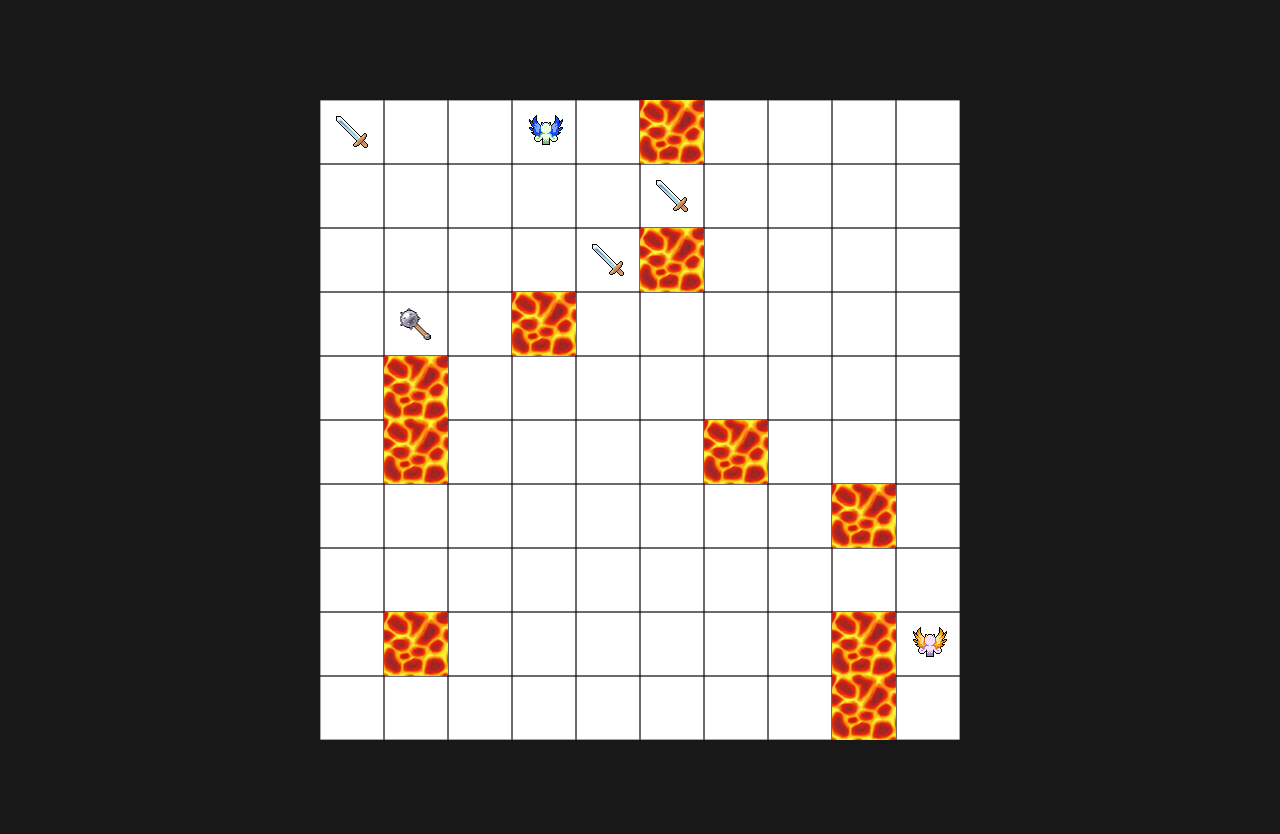
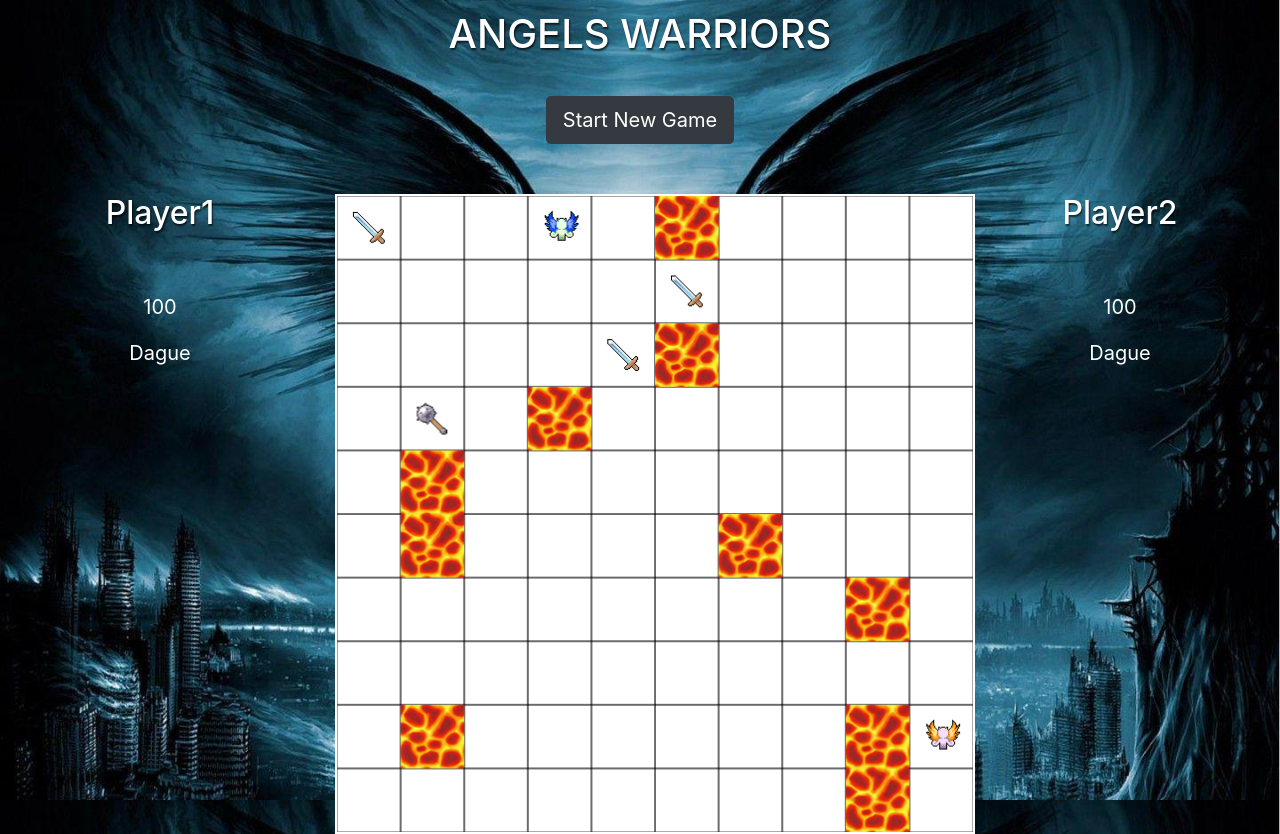
Before and after one commit to DesignGreg/Projet6-OpenClassRooms, a website: page index.html in a window 1280 px wide. Before the commit the page ends 800 px from the top, so only its background shows below. Drawn offline with nearby package versions, Linux system fonts and the light colour scheme.

Commit message:
début design

```diff
--- a/index.html
+++ b/index.html
@@ -8,14 +8,53 @@
     <meta name="viewport" content="width=device-width, initial-scale-1">
     <link rel="stylesheet" href="https://cdnjs.cloudflare.com/ajax/libs/animate.css/3.7.0/animate.css">
     <script src="https://code.jquery.com/jquery-3.3.1.js" integrity="sha256-2Kok7MbOyxpgUVvAk/HJ2jigOSYS2auK4Pfzbm7uH60=" crossorigin="anonymous"></script>
+    <link rel="stylesheet" href="https://maxcdn.bootstrapcdn.com/bootstrap/4.0.0/css/bootstrap.min.css" integrity="sha384-Gn5384xqQ1aoWXA+058RXPxPg6fy4IWvTNh0E263XmFcJlSAwiGgFAW/dAiS6JXm" crossorigin="anonymous">
+    <script src="https://code.jquery.com/jquery-3.2.1.slim.min.js" integrity="sha384-KJ3o2DKtIkvYIK3UENzmM7KCkRr/rE9/Qpg6aAZGJwFDMVNA/GpGFF93hXpG5KkN" crossorigin="anonymous"></script>
+    <script src="https://cdnjs.cloudflare.com/ajax/libs/popper.js/1.12.9/umd/popper.min.js" integrity="sha384-ApNbgh9B+Y1QKtv3Rn7W3mgPxhU9K/ScQsAP7hUibX39j7fakFPskvXusvfa0b4Q" crossorigin="anonymous"></script>
+    <script src="https://maxcdn.bootstrapcdn.com/bootstrap/4.0.0/js/bootstrap.min.js" integrity="sha384-JZR6Spejh4U02d8jOt6vLEHfe/JQGiRRSQQxSfFWpi1MquVdAyjUar5+76PVCmYl" crossorigin="anonymous"></script>
     <link rel="stylesheet" href="./styles/style.css">
 
     <title>Angels Warriors</title>
 </head>
 
 <body>
+    <div class="container-fluid">
+        <div class="row">
+            <div class="title col-12">
+                <div class="title-container">
+                    <h1 class="title-container--text text-center">ANGELS WARRIORS</h1>
+                </div>
+                <div class="title-container--button">
+                    <button type="button" class="button--start btn btn-dark btn-lg">Start New Game</button>
+                </div>
+            </div>
+        </div>
 
-        <canvas id="board" width="640" height="640"></canvas>
+        <div class="row">
+            <div class="canvas-side col-sm-2 col-md-3 col-lg-3 col-xl-3">
+
+                <!-- image à gauche titre -->
+
+                <h2 class="canvas-side--title">Player1</h2>
+
+                <p class="canvas-side--health">100</p>
+
+                <p class="canvas-side--weapon">Dague</p>
+            </div>
+
+            <div class="canvas col-sm-8 col-md-6 col-lg-6 col-xl-6">
+                <canvas id="board" width="640" height="640"></canvas>
+            </div>
+
+            <div class="canvas-side col-sm-2 col-md-3 col-lg-3 col-xl-3">
+                <h2 class="canvas-side--title">Player2</h2>
+
+                <p class="canvas-side--health">100</p>
+
+                <p class="canvas-side--weapon">Dague</p>
+            </div>
+        </div>
+    </div>
 
     <script src="./main.js"></script>
     <script src="./rendering.js"></script>
--- a/main.js
+++ b/main.js
@@ -13,8 +13,8 @@ const ctx = $('#board').get(0).getContext('2d');
 Board.prototype.drawBoard = function () {
     for (var i = 0; i < this.width; i++) {
         for (var j = 0; j < this.height; j++) {
+            ctx.strokeStyle = 'rgba(0, 0, 0, 0.7)';
             ctx.beginPath();
-            ctx.strokeStyle = 'rgba(0, 0, 0, 0.7)';
             ctx.strokeRect(j * 64, i * 64, 64, 64);
             ctx.closePath();
         }
--- a/styles/style.css
+++ b/styles/style.css
@@ -1,23 +1,65 @@
+@media screen and (min-width: 1200px) {
+    #board {
+        width: 640px !important;
+    }
+}
+
+
 * {
     padding: 0;
     border: 0;
 }
 
+
 body{
-    background-color: #181818;
+    background-image: url(../assets/fallenangel.jpg);
+    background-position: center;
+    background-size: cover;
+    background-attachment: fixed;
+    background-repeat: no-repeat;
 }
+
 
 #board {
     display: block;
     background-color: white;
     margin: 0 auto;
-    margin-top: 100px;
+    margin-top: 50px;
+    width: 100%;
+    border: 2px solid white;
 }
 
-.pave {
-    background-image: url(images/Pave.jpg);
+
+.title-container--text {
+    color: white;
+    text-shadow: 1px 2px 2px rgba(0, 0, 0, 0.7);
+    padding-top: 10px;
 }
 
-.lave {
-    background-image: url(images/Lave.png);
+
+.title-container--button {
+    text-align: center;
+    padding-top: 30px;
 }
+
+
+.canvas-side {
+    text-align: center;
+}
+
+
+.canvas-side--title {
+    margin-top: 50px;
+    color: white;
+    text-shadow: 1px 2px 2px rgba(0, 0, 0, 0.7);
+}
+
+.canvas-side--health {
+    margin-top: 60px;
+    color: white;
+    font-size: 20px;
+}
+.canvas-side--weapon {
+    color: white;
+    font-size: 20px;
+}
```
Also changed, not shown: assets/fallenangel.jpg (added), 1 other file.
